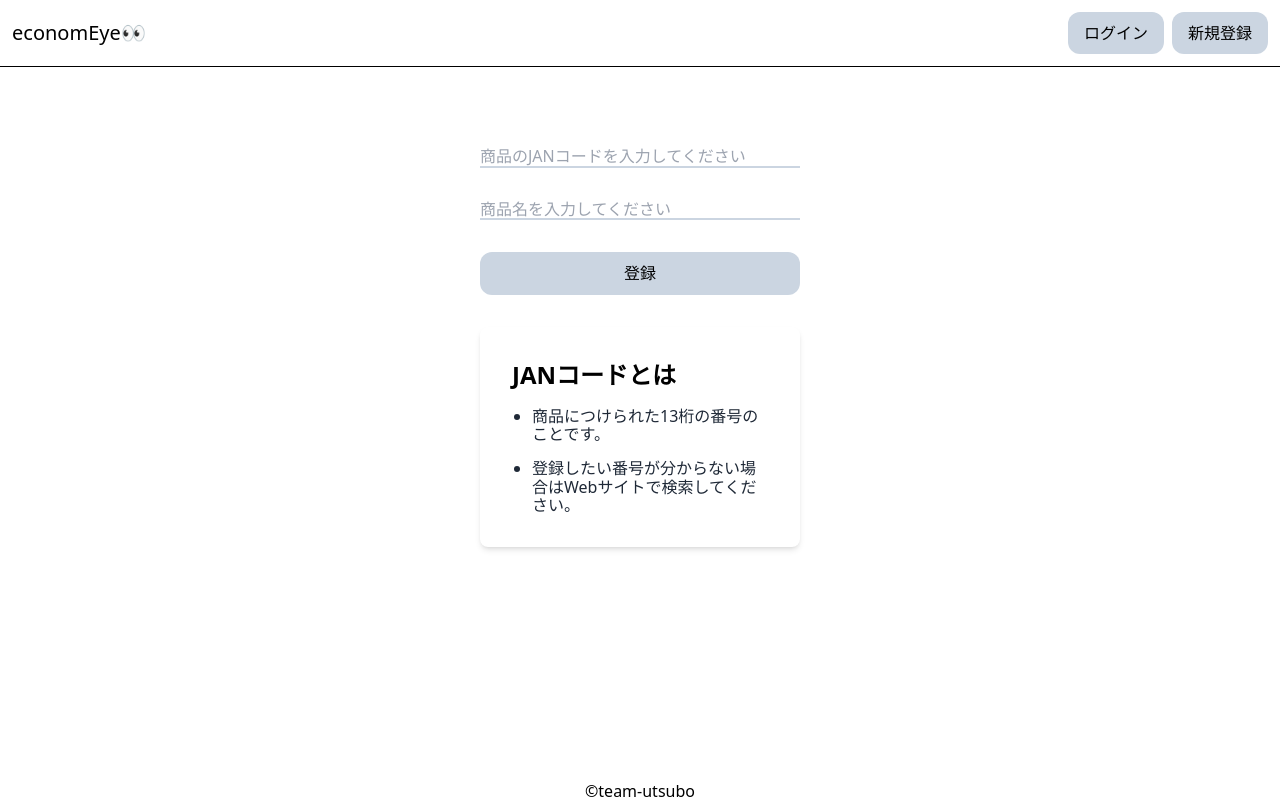
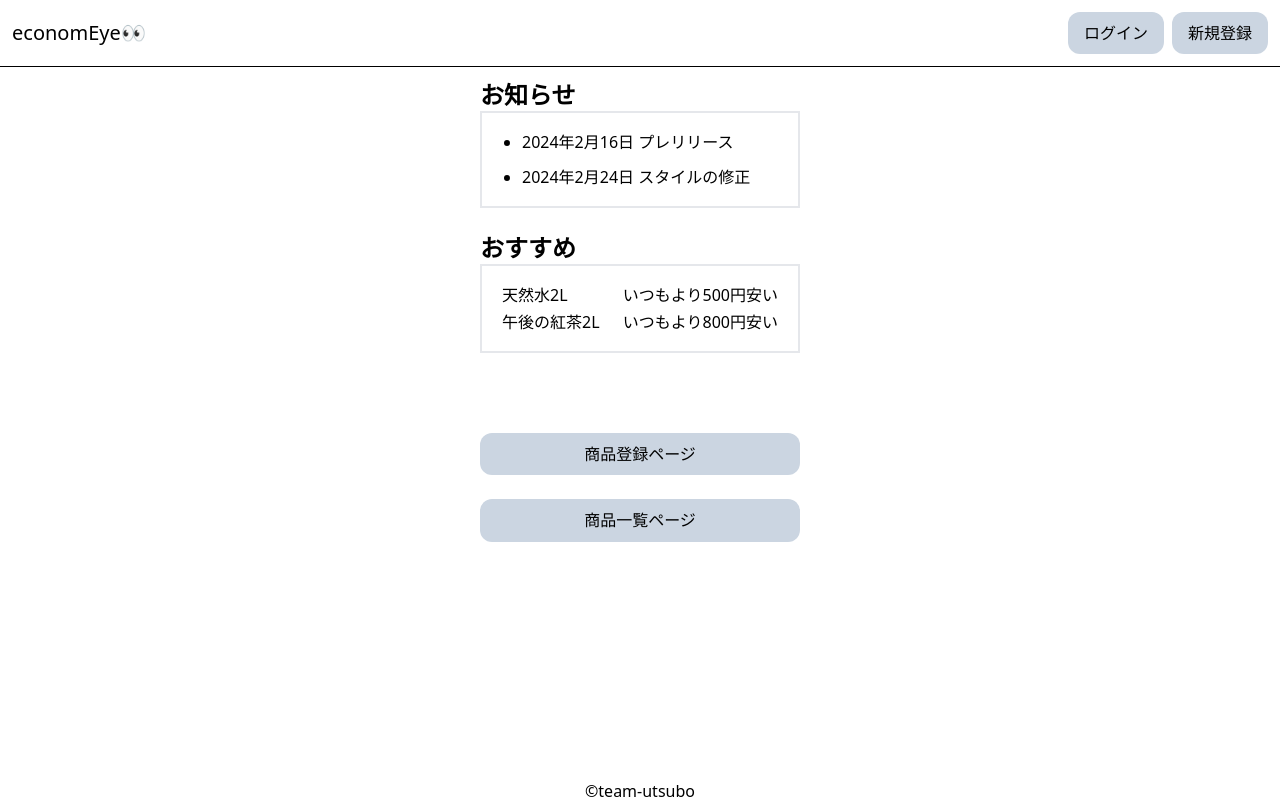
Before and after one commit to kikudesuyo/economEye, a React (Vite) app: page / in a window 1280 px wide. Built offline with nearby package versions, Linux system fonts and the light colour scheme; no server answers.

Commit message:
feat: move page form top to itemList

```diff
--- a/src/App.tsx
+++ b/src/App.tsx
@@ -12,7 +12,7 @@ import Header from "@/utils/components/Header";
 import Footer from "@/utils/components/Footer";
 
 function App() {
-  const [pageName, setPageName] = React.useState<PageName>("RegisterItem");
+  const [pageName, setPageName] = React.useState<PageName>("Top");
 
   const pageMap = {
     Home: <Home />,
--- a/src/pages/Top.tsx
+++ b/src/pages/Top.tsx
@@ -1,4 +1,4 @@
-import React from "react";
+import Button from "@/utils/components/Button";
 import { PageName } from "@/utils/helper/type";
 
 type Props = {
@@ -7,7 +7,8 @@ type Props = {
 
 const Top = ({ setPageName }: Props) => {
   return (
-    <div className="flex flex-col w-80 mx-auto pt-3 gap-8">
+    <div className="flex flex-col w-80 mx-auto mt-3">
+      <div className="flex flex-col gap-6">
         <div>
           <h1 className="text-2xl font-bold">お知らせ</h1>
           <div className="p-5 grid grid-cols-1 gap-4 border-2">
@@ -30,12 +31,21 @@ const Top = ({ setPageName }: Props) => {
             </div>
           </div>
         </div>
-      <button
-        className="bg-slate-300 px-4 py-3 text-center  w-full mx-auto rounded-xl"
-        onClick={() => setPageName("RegisterItem")}
-      >
-        商品登録ページ
-      </button>
+        <div className="flex flex-col mt-14 gap-6">
+          <Button
+            label="商品登録ページ"
+            func={() => {
+              setPageName("RegisterItem");
+            }}
+          />
+          <Button
+            label="商品一覧ページ"
+            func={() => {
+              setPageName("ItemList");
+            }}
+          />
+        </div>
+      </div>
     </div>
   );
 };
```
Lines whose indentation alone changed are shown as unchanged.
